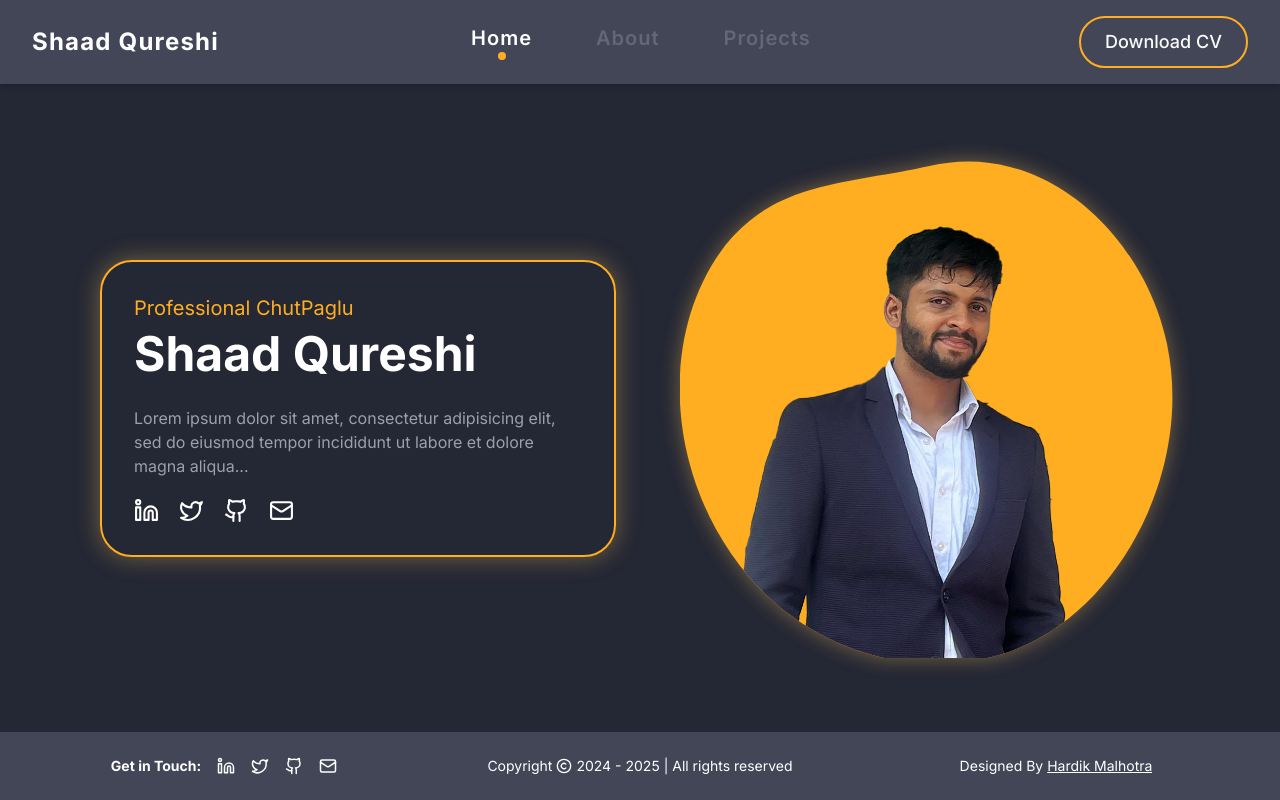
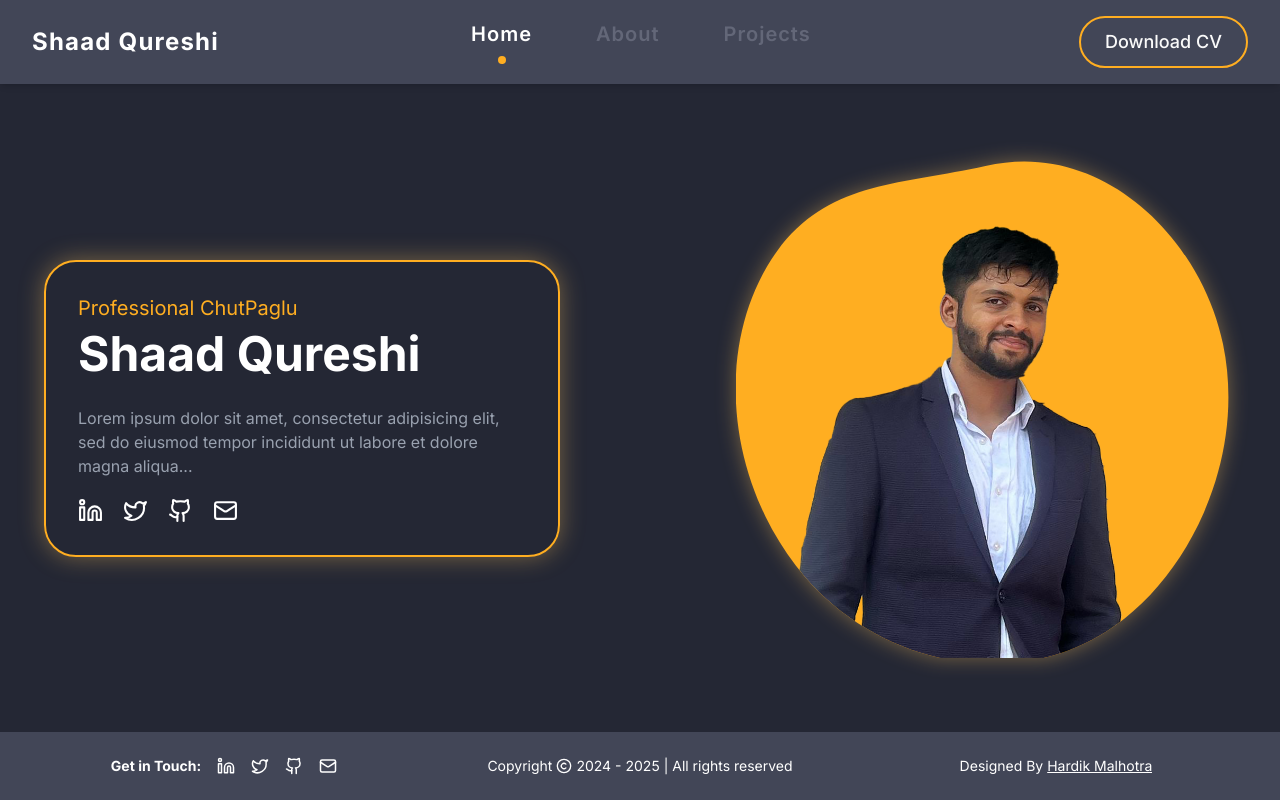
Before and after one commit to shaadqrsh/shaad-portfolio, a Next.js app: page /home in a window 1280 px wide. Built offline with nearby package versions, Linux system fonts and the light colour scheme.

Commit message:
Width changes

```diff
--- a/src/app/(main)/home/page.tsx
+++ b/src/app/(main)/home/page.tsx
@@ -69,7 +69,7 @@ const Home = () => {
         initial={{ opacity: 0, y: 20 }}
         whileInView={{ opacity: 1, y: 0 }}
         transition={{ duration: 0.5 }}
-        className="max-w-[73rem] mx-auto flex flex-col-reverse md:flex-row items-center gap-12"
+        className="max-w-[75rem] mx-auto flex flex-col-reverse md:flex-row items-center gap-40"
       >
         <motion.div
           className="flex-1 border-shaad-600 border-2 p-8 rounded-4xl shadow-2xl"
--- a/src/components/Navbar.tsx
+++ b/src/components/Navbar.tsx
@@ -30,7 +30,7 @@ const Navbar = () => {
                     {h.label}
                   </Link>
                   {pathname === h.link && (
-                    <div className="p-1 bg-shaad-600 w-1 h-1 rounded-full flex mx-auto" />
+                    <div className="mt-2 p-1 bg-shaad-600 w-1 h-1 rounded-full flex mx-auto" />
                   )}
                 </li>
               );
```
